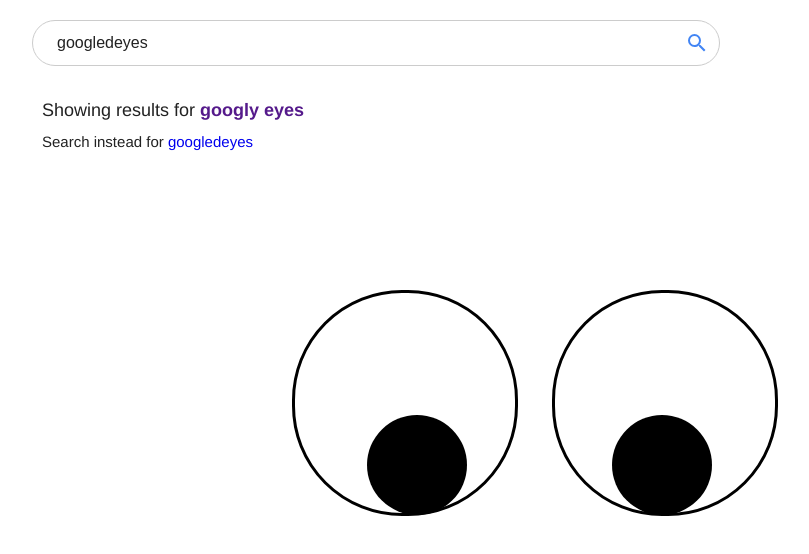
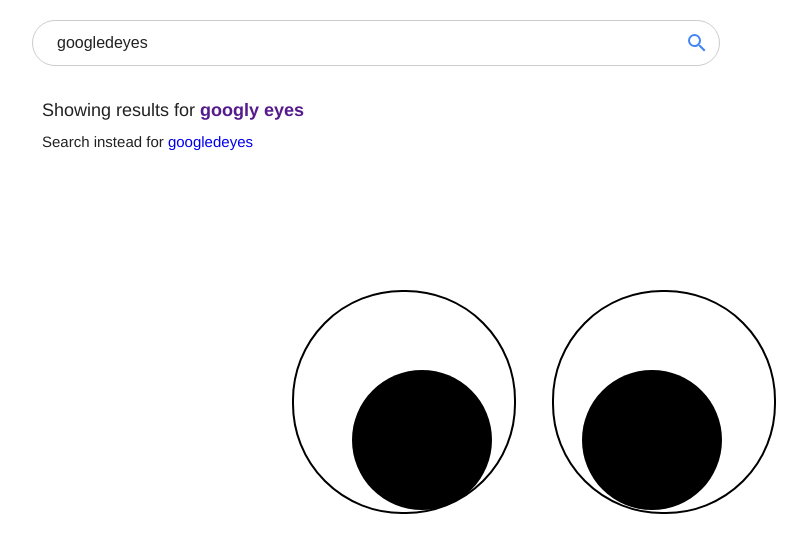
Before and after one commit to takeaburgerleaveaburger/googledeyes.com, a website: page index.html in a window 1280 px wide. Shown: the whole page, without its empty margins (108-917 px from the left). Drawn offline with nearby package versions, Linux system fonts and the light colour scheme; files that its build step writes are made by us from their sources.

Commit message:
Add moar realistic proportions to initial eyes

```diff
--- a/sass/style.scss
+++ b/sass/style.scss
@@ -134,17 +134,17 @@ header {
 		height: 100%;
 
 		background: #fff;
-		border: 3px solid #000;
+		border: 2px solid #000;
 		border-radius: 110px;
 
 
 	}
 	.pupil {
 		position: absolute;
-		width: 100px;
-		height: 100px;
+		width: 140px;
+		height: 140px;
 		background: #000;
-		border-radius: 50px;
+		border-radius: 70px;
 
 		transform-origin: 50% 50%;
 	}
@@ -163,8 +163,8 @@ header {
 		left: 0;
 
 		.pupil {
-			top: 125px;
-			left: 75px;
+			top: 80px;
+			left: 60px;
 		}
 	}
 	#righty {
@@ -172,8 +172,8 @@ header {
 		right: 0;
 
 		.pupil {
-			top: 125px;
-			right: 60px;
+			top: 80px;
+			right: 50px;
 		}
 	}
 }
```
